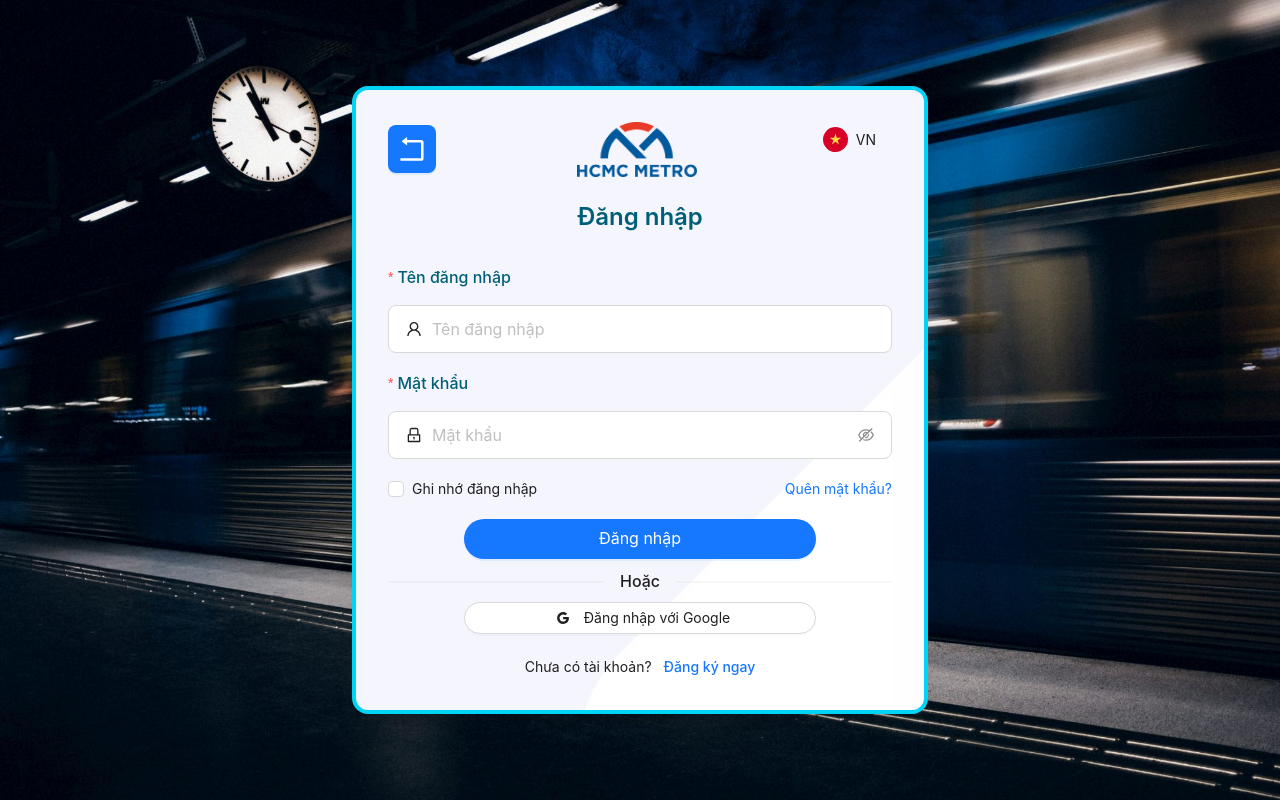
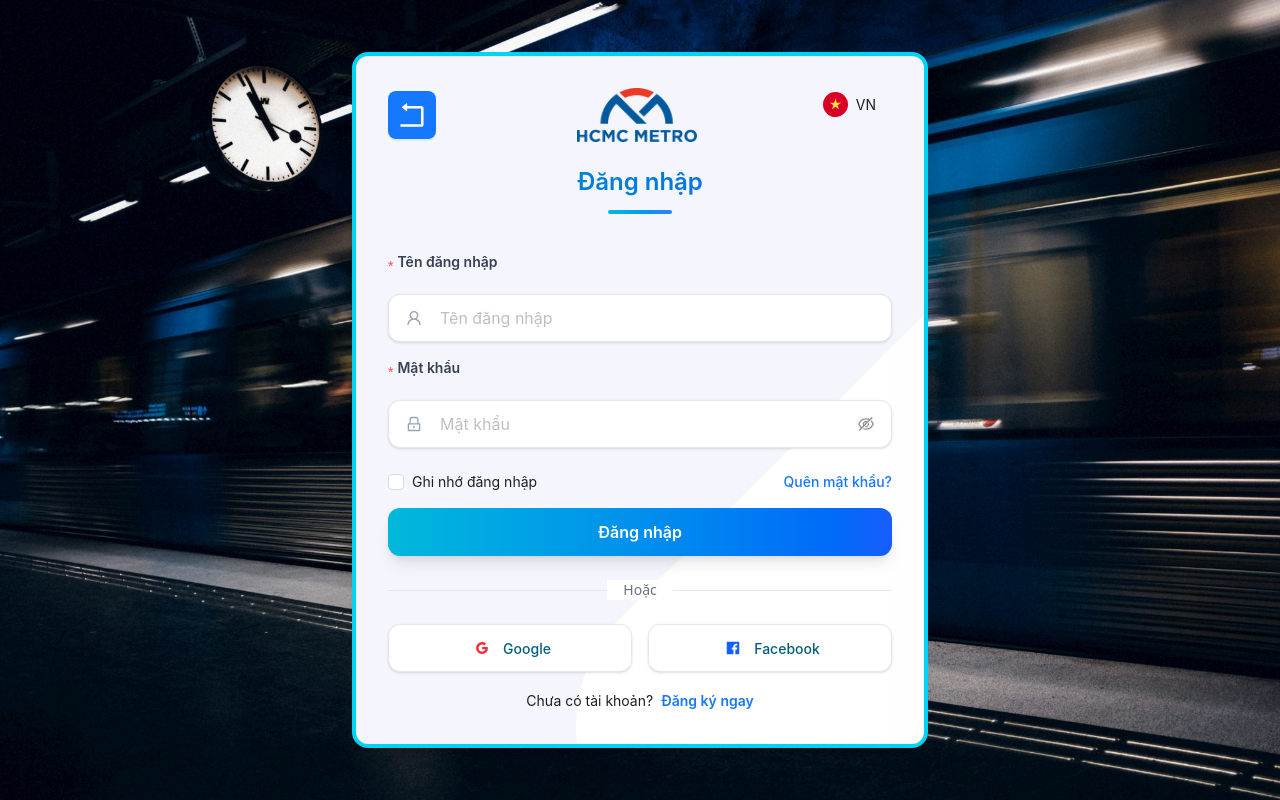
Before and after one commit to SWD-metro/metro-fe, a React (Vite) app in the folder metro-app-fe/: page /auth/login in a window 1280 px wide. Built offline with nearby package versions, Linux system fonts and the light colour scheme; no server answers.

Commit message:
style: layout auth and profile

```diff
--- a/metro-app-fe/src/components/ProfileComponent/SideBar.tsx
+++ b/metro-app-fe/src/components/ProfileComponent/SideBar.tsx
@@ -1,6 +1,6 @@
 import React, { useContext } from "react";
 import { Menu, Avatar } from "antd";
-import { UserOutlined, SafetyOutlined } from "@ant-design/icons";
+import { UserOutlined } from "@ant-design/icons";
 import { Link } from "react-router-dom";
 import path from "src/constants/path";
 import { AppContext } from "src/contexts/app.context";
@@ -55,19 +55,6 @@ const ProfileSidebar: React.FC = () => {
           </Menu.Item>
 
           <Menu.Item
-            key="password"
-            icon={<SafetyOutlined className="!text-green-500" />}
-            className="!mx-2 !my-1 !rounded-xl hover:!bg-green-50 transition-all duration-300 group"
-          >
-            <Link
-              to={path.changePassword}
-              className="font-medium text-gray-700 group-hover:text-green-600 transition-colors duration-300"
-            >
-              Mật khẩu & Bảo mật
-            </Link>
-          </Menu.Item>
-
-          <Menu.Item
             key="my-tickets"
             icon={<TicketIcon className="!text-purple-500 !pt-2" />}
             className="!mx-2 !my-1 !rounded-xl hover:!bg-purple-50 transition-all duration-300 group"
--- a/metro-app-fe/src/locales/en/auth.json
+++ b/metro-app-fe/src/locales/en/auth.json
@@ -16,6 +16,7 @@
     "loginButton": "Login",
     "divider": "Or",
     "googleLogin": "Login with Google",
+    "facebookLogin": "Login with Facebook",
     "noAccount": "Don't have an account?",
     "registerNow": "Register now"
   },
--- a/metro-app-fe/src/locales/vi/auth.json
+++ b/metro-app-fe/src/locales/vi/auth.json
@@ -16,6 +16,7 @@
     "loginButton": "Đăng nhập",
     "divider": "Hoặc",
     "googleLogin": "Đăng nhập với Google",
+    "facebookLogin": "Đăng nhập với Facebook",
     "noAccount": "Chưa có tài khoản?",
     "registerNow": "Đăng ký ngay"
   },
--- a/metro-app-fe/src/pages/Auth/Login/Login.tsx
+++ b/metro-app-fe/src/pages/Auth/Login/Login.tsx
@@ -1,6 +1,11 @@
 import React, { useContext } from "react";
-import { Form, Input, Button, Typography, Divider, Checkbox } from "antd";
-import { UserOutlined, LockOutlined, GoogleOutlined } from "@ant-design/icons";
+import { Form, Input, Button, Typography, Checkbox } from "antd";
+import {
+  UserOutlined,
+  LockOutlined,
+  GoogleOutlined,
+  FacebookFilled,
+} from "@ant-design/icons";
 import { Link as RouterLink, useNavigate } from "react-router-dom";
 import path from "src/constants/path";
 import { useTranslation } from "react-i18next";
@@ -23,7 +28,16 @@ const LoginPage: React.FC = () => {
     if (googleLoginUrl) {
       window.location.href = googleLoginUrl;
     } else {
-      toast.error("Cannot find url gg login :))");
+      toast.error("Cannot find url google login");
+    }
+  };
+  const handleFacebookLogin = () => {
+    const facebookLoginUrl = import.meta.env.VITE_FACEBOOK_AUTHORIZED_URL;
+
+    if (facebookLoginUrl) {
+      window.location.href = facebookLoginUrl;
+    } else {
+      toast.error("Cannot find url facebook login");
     }
   };
 
@@ -52,16 +66,27 @@ const LoginPage: React.FC = () => {
   };
 
   return (
-    <>
-      <div className="text-center mb-6">
-        <Title level={3} className="!text-cyan-800 mb-2">
+    <div className="w-full  border-gray-100">
+      <div className="text-center mb-8">
+        <Title
+          level={3}
+          className="!text-transparent bg-gradient-to-r from-cyan-600 to-blue-600 bg-clip-text text-2xl font-bold mb-2"
+        >
           {t("login.title")}
         </Title>
+        <div className="w-16 h-1 bg-gradient-to-r from-cyan-500 to-blue-500 mx-auto rounded-full"></div>
       </div>
-      <Form name="login" onFinish={onFinish} size="large" layout="vertical">
+
+      <Form
+        name="login"
+        onFinish={onFinish}
+        size="large"
+        layout="vertical"
+        className="space-y-6"
+      >
         <Form.Item
           label={
-            <label className="text-base font-medium text-cyan-800">
+            <label className="text-sm font-semibold text-gray-700 mb-2 block">
               {t("login.username.label")}
             </label>
           }
@@ -69,17 +94,18 @@ const LoginPage: React.FC = () => {
           rules={[
             { required: true, message: t("login.username.usernameRequired") },
           ]}
+          className="mb-0"
         >
           <Input
-            prefix={<UserOutlined className="text-gray-400" />}
+            prefix={<UserOutlined className="!text-gray-400 !mr-2" />}
             placeholder={t("login.username.placeholder")}
-            className="rounded-lg h-12"
+            className="!rounded-xl !h-12 !border-gray-200 hover:!border-cyan-400 focus:!border-cyan-500 !transition-colors !duration-200 !shadow-sm"
           />
         </Form.Item>
 
         <Form.Item
           label={
-            <label className="text-base font-medium text-cyan-800">
+            <label className="text-sm font-semibold text-gray-700 mb-2 block">
               {t("login.password.label")}
             </label>
           }
@@ -87,63 +113,80 @@ const LoginPage: React.FC = () => {
           rules={[
             { required: true, message: t("login.password.passwordRequired") },
           ]}
+          className="mb-0"
         >
           <Input.Password
-            prefix={<LockOutlined className="text-gray-400" />}
+            prefix={<LockOutlined className="!text-gray-400 !mr-2" />}
             placeholder={t("login.password.placeholder")}
-            className="rounded-lg h-12"
+            className="!rounded-xl !h-12 !border-gray-200 hover:!border-cyan-400 focus:!border-cyan-500 !transition-colors !duration-200 !shadow-sm"
           />
         </Form.Item>
 
-        <Form.Item>
-          <div className="flex justify-between items-center">
-            <Checkbox>{t("login.rememberMe")}</Checkbox>
+        <Form.Item className="mb-0">
+          <div className="flex justify-between items-center pt-2">
+            <Checkbox className="text-sm text-gray-600 hover:text-cyan-600 transition-colors">
+              {t("login.rememberMe")}
+            </Checkbox>
             <RouterLink
               to={path.forgotPassword}
-              className="text-blue-600 hover:text-blue-800"
+              className="text-sm text-cyan-600 hover:text-cyan-700 font-medium transition-colors duration-200 no-underline"
             >
               {t("login.forgotPassword")}
             </RouterLink>
           </div>
         </Form.Item>
 
-        <Form.Item>
+        <Form.Item className="mb-0 pt-4">
           <Button
             type="primary"
             htmlType="submit"
-            shape="round"
-            style={{ width: "70%", margin: "0 auto", display: "block" }}
+            className="w-full !h-12 !bg-gradient-to-r !from-cyan-500 !to-blue-600 hover:!from-cyan-600 hover:!to-blue-700 !border-none !rounded-xl !font-semibold !text-white !shadow-lg hover:!shadow-xl !transform hover:!-translate-y-0.5 !transition-all !duration-200"
           >
             {t("login.loginButton")}
           </Button>
         </Form.Item>
       </Form>
 
-      <Divider className="text-gray-400 !my-2">{t("login.divider")}</Divider>
+      <div className="relative my-6">
+        <div className="absolute inset-0 flex items-center">
+          <div className="w-full border-t border-gray-200"></div>
+        </div>
+        <div className="relative flex justify-center text-sm">
+          <span className="px-4 bg-white text-gray-500 font-medium">
+            {t("login.divider")}
+          </span>
+        </div>
+      </div>
 
+      <div className="grid grid-cols-2 gap-4 mb-4">
         <Button
-        icon={<GoogleOutlined className="me-2" />}
-        shape="round"
-        style={{ width: "70%", margin: "0 auto", display: "block" }}
+          icon={<GoogleOutlined className="!text-red-500" />}
+          className="!h-12 !rounded-xl !border-gray-200 hover:!border-red-300 hover:!bg-red-50 !transition-all !duration-200 !font-medium !shadow-sm hover:!shadow-md"
           onClick={handleGoogleLogin}
         >
-        {t("login.googleLogin")}
+          <span className="!text-cyan-800">Google</span>
         </Button>
+        <Button
+          icon={<FacebookFilled className="!text-blue-600" />}
+          className="!h-12 !rounded-xl !border-gray-200 hover:!border-blue-300 hover:!bg-blue-50 !transition-all !duration-200 !font-medium !shadow-sm hover:!shadow-md"
+          onClick={handleFacebookLogin}
+        >
+          <span className="!text-cyan-800">Facebook</span>
+        </Button>
+      </div>
 
-      <div className="text-center space-y-2 pt-5">
-        <div>
-          <Text className="text-gray-600">
+      <div className="text-center">
+        <Text className="text-gray-600 text-sm">
           {t("login.noAccount")}
           <RouterLink
             to={path.register}
-              className="text-blue-600 ms-3 hover:text-blue-800 font-medium no-underline"
+            className="ml-2 text-cyan-600 hover:text-cyan-700 font-semibold no-underline transition-colors duration-200"
           >
             {t("login.registerNow")}
           </RouterLink>
         </Text>
       </div>
     </div>
-    </>
   );
 };
 
--- a/metro-app-fe/src/pages/Client/profile/UserProfile.tsx
+++ b/metro-app-fe/src/pages/Client/profile/ProfileLayout.tsx
@@ -5,7 +5,7 @@ import ProfileSidebar from "src/components/ProfileComponent/SideBar";
 import background from "src/assets/stats_section.jpg";
 const { Sider, Content } = Layout;
 
-const UserProfile: React.FC = () => {
+const ProfileLayout: React.FC = () => {
   return (
     <>
       <div
@@ -33,4 +33,4 @@ const UserProfile: React.FC = () => {
   );
 };
 
-export default UserProfile;
+export default ProfileLayout;
--- a/metro-app-fe/src/pages/Client/profile/index.ts
+++ b/metro-app-fe/src/pages/Client/profile/index.ts
@@ -1,3 +1,3 @@
-import UserProfile from "./UserProfile";
+import ProfileLayout from "./ProfileLayout";
 
-export default UserProfile;
+export default ProfileLayout;
--- a/metro-app-fe/src/routes/index.tsx
+++ b/metro-app-fe/src/routes/index.tsx
@@ -13,7 +13,7 @@ import ResetPassword from "src/pages/Auth/ResetPassword";
 import VerifyOtpPage from "src/pages/Auth/VerifyOtp";
 import AboutUsPage from "src/pages/Client/AboutUs";
 import HomePage from "src/pages/Client/HomePage";
-import UserProfile from "src/pages/Client/profile";
+import ProfileLayout from "src/pages/Client/profile";
 import ServicePage from "src/pages/Client/Services";
 import StationMapPage from "src/pages/Client/StationMap";
 import BuyTicketPage from "src/pages/Client/Ticket";
@@ -56,7 +56,7 @@ const RouteElements: React.FC = () => {
           element: <ProtectedRoute allowedRoles={["ROLE_CUSTOMER"]} />,
           children: [
             {
-              element: <UserProfile />,
+              element: <ProfileLayout />,
               children: [
                 {
                   path: path.profile,
@@ -131,7 +131,7 @@ const RouteElements: React.FC = () => {
             },
             {
               path: "profile",
-              element: <UserProfile />,
+              element: <MainContent />,
             },
             {
               path: "manage",
--- a/metro-app-fe/src/utils/utils.ts
+++ b/metro-app-fe/src/utils/utils.ts
@@ -37,3 +37,11 @@ export const formatDate = (dateString: string) => {
     minute: "2-digit",
   });
 };
+
+export const formatDDMMYY = (dateString: string) => {
+  return new Date(dateString).toLocaleDateString("vi-VN", {
+    year: "numeric",
+    month: "2-digit",
+    day: "2-digit",
+  });
+};
```
Also changed, not shown: metro-app-fe/src/components/ProfileComponent/MainContent.tsx (+11 -75 lines), metro-app-fe/src/components/UserDropdown/UserDropdown.tsx (+12 -4 lines), metro-app-fe/src/pages/Auth/Register/Register.tsx (+7 -7 lines), metro-app-fe/src/pages/Auth/VerifyOtp/VerifyOtp.tsx (+4 -3 lines). Lines whose indentation alone changed are shown as unchanged.
